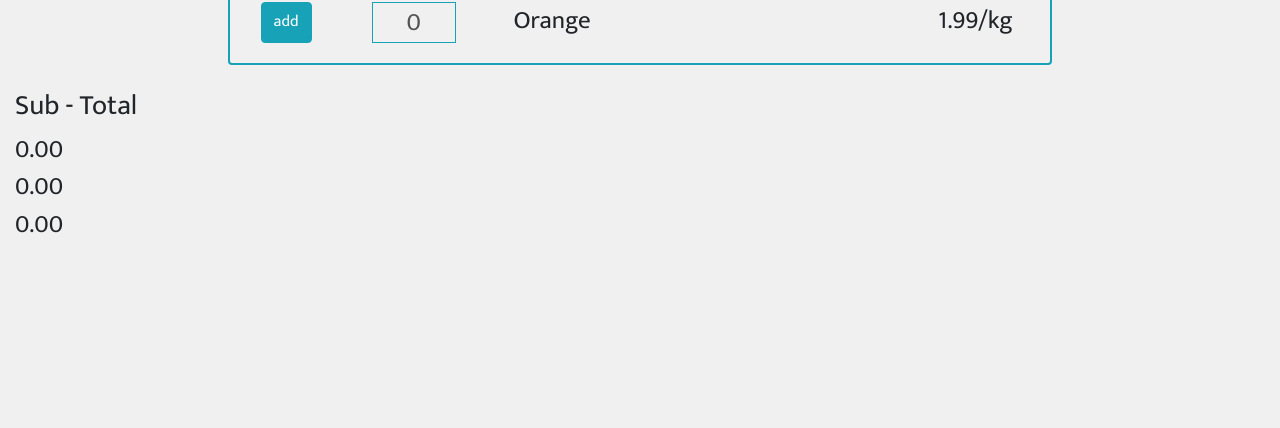
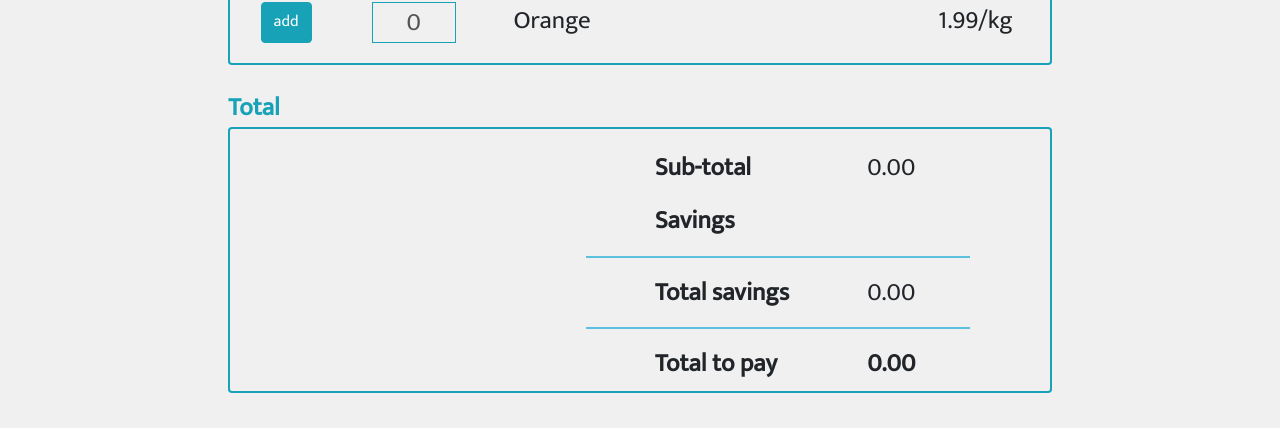
Before and after one commit to ramclen/supermarket-kata, a React (Create React App) app: page / in a window 1280 px wide. Shown: the part 369-797 px from the top of the page. Built offline with nearby package versions, Linux system fonts and the light colour scheme.

Commit message:
Improving Savings and subtotal view

```diff
--- a/src/components/App.js
+++ b/src/components/App.js
@@ -38,19 +38,28 @@ export const App = ({ products }) => {
     <div className="container-fluid App">
       <div className="row">
         <div className="col-12">
-          {/* This is the image */}
-          <img id="trolley" className="img-fluid mx-auto d-block" src="https://cdn.pixabay.com/photo/2020/02/26/07/41/grocery-basket-4880912_960_720.png" alt="Trolley" ></img>
+          <img
+            id="trolley"
+            className="img-fluid mx-auto d-block"
+            src="https://cdn.pixabay.com/photo/2020/02/26/07/41/grocery-basket-4880912_960_720.png" alt="Trolley" />
         </div>
       </div>
 
       <ProductsList productsList={prices} />
-      <div className="price-section">
-        <SubTotal prices={prices} products={products} />
 
-        <Savings discounts={discounts} />
+      <div className="price-section row">
+        <div className="col-lg-8 offset-lg-2 col-12">
+          <p className="text-info">Total</p>
+          <div className="border border-info border-2 rounded pt-3 pb-2">
+            <SubTotal prices={prices} products={products} />
 
-        <div id="total">
-          {calculateTotal()}
+            <Savings discounts={discounts} />
+            <hr />
+            <div className="row mt-2">
+              <div className="col-lg-3 col-4 offset-lg-6 offset-1 font-weight-bold">Total to pay</div>
+              <div id="total" className="col-2 font-weight-bold">{calculateTotal()}</div>
+            </div>
+          </div>
         </div>
       </div>
     </div>
--- a/src/components/SavingSection.js
+++ b/src/components/SavingSection.js
@@ -12,7 +12,12 @@ const SavingSection = ({ discounts, products }) => {
   }
 
   const renderDiscount = (name, value) => {
-    return <span key={name} id={`${name.toLowerCase()}-discount`}>{forceTwoDigits(-value)}</span>
+    return (
+      <div key={name} className="row ">
+        <div className="col-lg-3 col-4 offset-lg-6 offset-1">{name}</div>
+        <div id={`${name.toLowerCase()}-discount`} className="col-2">{forceTwoDigits(-value)}</div>
+      </div>
+    )
   }
 
   const getTotalSavings = () => {
@@ -20,11 +25,19 @@ const SavingSection = ({ discounts, products }) => {
     return forceTwoDigits(-totalSavings)
   }
 
-  return (<div className="savings-section">
-    {renderDiscounts()}
-
-    <span id="total-savings">{getTotalSavings()}</span>
-  </div>)
+  return (
+    <div>
+      <div className="row mt-3">
+        <div className="col-lg-3 col-4 offset-lg-6 offset-1 font-weight-bold">Savings</div>
+      </div>
+      {renderDiscounts()}
+      <hr />
+      <div className="row mt-2">
+        <div className="col-lg-3 col-4 offset-lg-6 offset-1 font-weight-bold">Total savings</div>
+        <div id="total-savings" className="col-2 savings-section">{getTotalSavings()}</div>
+      </div>
+    </div>
+  )
 }
 
 const mapStateToProps = state => ({
--- a/src/components/Subtotal.js
+++ b/src/components/Subtotal.js
@@ -13,9 +13,9 @@ const SubTotal = ({ prices, products }) => {
   }
 
   return (
-    <div className="subtotal-section">
-      <h3>Sub - Total</h3>
-      <span id="subtotal">{calculateSubTotal()}</span>
+    <div className="subtotal-section row mt-1">
+      <div className="col-lg-3 col-4 offset-lg-6 offset-1 font-weight-bold">Sub-total</div>
+      <div id="subtotal" className="col-2">{calculateSubTotal()}</div>
     </div>
   )
 }
```
